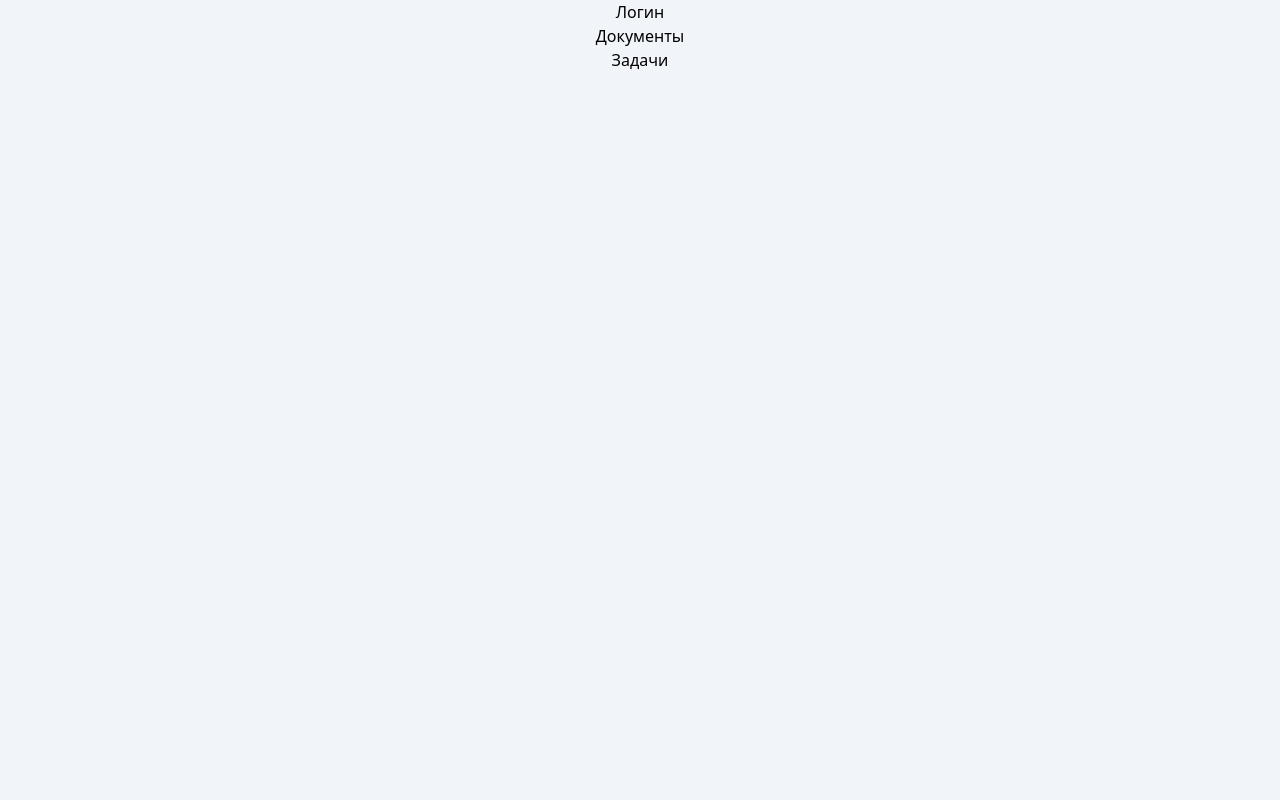
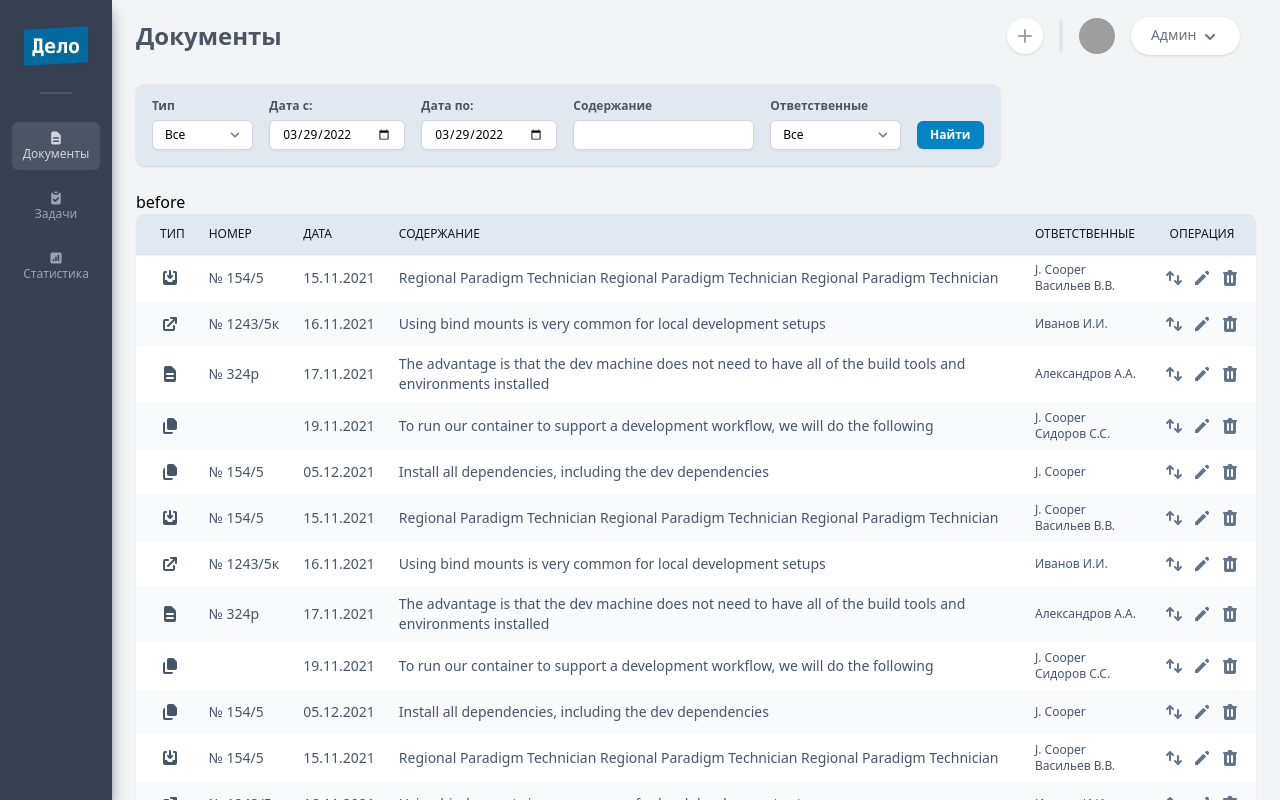
Before and after one commit to serebrs/delo-vue3-vite, a Vue app: page / in a window 1280 px wide. Built offline with nearby package versions, Linux system fonts and the light colour scheme; grey boxes are pictures that could not be loaded.

Commit message:
Стартовая страница - Документы

```diff
--- a/src/components/utils/DropdownMenu.vue
+++ b/src/components/utils/DropdownMenu.vue
@@ -25,6 +25,7 @@ export default {
         aria-labelledby="options-menu"
         v-show="isActive"
       >
+        <RouterLink to="/login">
         <a
           href="#"
           class="block px-4 py-2 text-sm text-gray-700 hover:bg-gray-100 hover:text-gray-900"
@@ -37,8 +38,10 @@ export default {
             <div class="grow">Профиль</div>
           </div>
         </a>
+        </RouterLink>
 
-        <a
+        <RouterLink to="/logout">
+          <a
           href="#"
           class="block px-4 py-2 text-sm text-gray-700 hover:bg-gray-100 hover:text-gray-900"
           role="menuitem"
@@ -50,6 +53,7 @@ export default {
             <div class="grow">Выйти</div>
           </div>
         </a>
+        </RouterLink>
       </div>
     </transition>
   </div>
--- a/src/layouts/MainLayout.vue
+++ b/src/layouts/MainLayout.vue
@@ -9,7 +9,7 @@ export default {
   data() {
     return {
       navLinks: [
-        { id: "1", title: "Документы", url: "/documents", icon: { type: "solid", name: "DocumentTextIcon" } },
+        { id: "1", title: "Документы", url: "/", icon: { type: "solid", name: "DocumentTextIcon" } },
         { id: "2", title: "Задачи", url: "/tasks", icon: { type: "solid", name: "ClipboardCheckIcon" } },
         { id: "3", title: "Статистика", url: "/stats", icon: { type: "solid", name: "ChartSquareBarIcon" } },
       ],
--- a/src/router/index.js
+++ b/src/router/index.js
@@ -1,14 +1,8 @@
 import { createRouter, createWebHistory } from 'vue-router'
-import HomeView from '../views/HomeView.vue'
 
 const router = createRouter({
   history: createWebHistory(import.meta.env.BASE_URL),
   routes: [
-    {
-      path: '/',
-      name: 'home',
-      component: HomeView
-    },
       // route level code-splitting
       // this generates a separate chunk (About.[hash].js) for this route
       // which is lazy-loaded when the route is visited.
@@ -19,7 +13,7 @@ const router = createRouter({
       component: () => import("../views/LoginView.vue"),
     },
     {
-      path: "/documents",
+      path: "/",
       name: "documents",
       meta: { layout: "Main", title: "Документы" },
       component: () => import("../views/DocumentsView.vue"),
--- a/src/views/HomeView.vue
+++ /dev/null
@@ -1,6 +0,0 @@
-<template>
-  <RouterLink to="/login">Логин</RouterLink>
-  <RouterLink to="/documents">Документы</RouterLink>
-  <RouterLink to="/tasks">Задачи</RouterLink>
-  <!-- <HelloWorld msg="Welcome to Your Vue.js App" /> -->
-</template>
```
